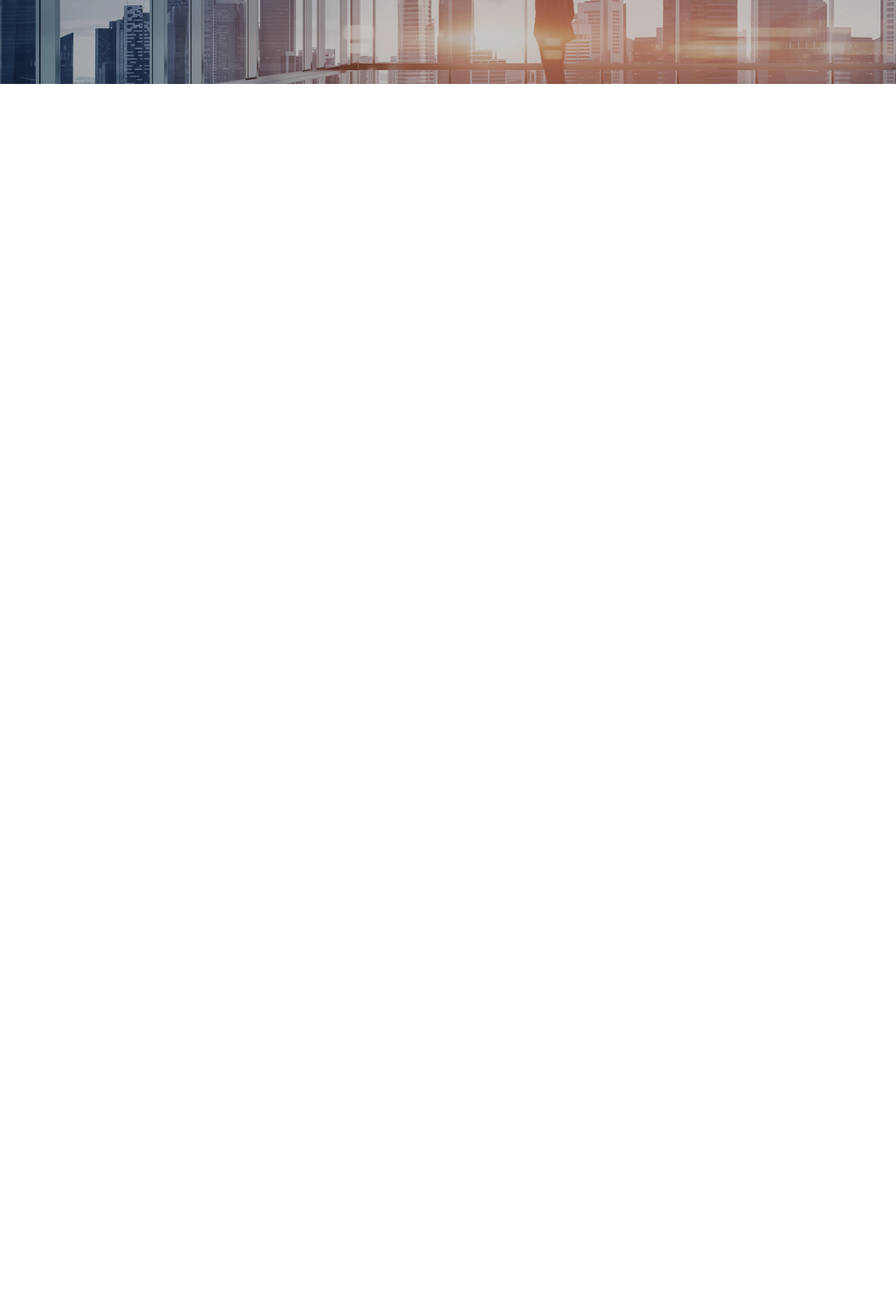
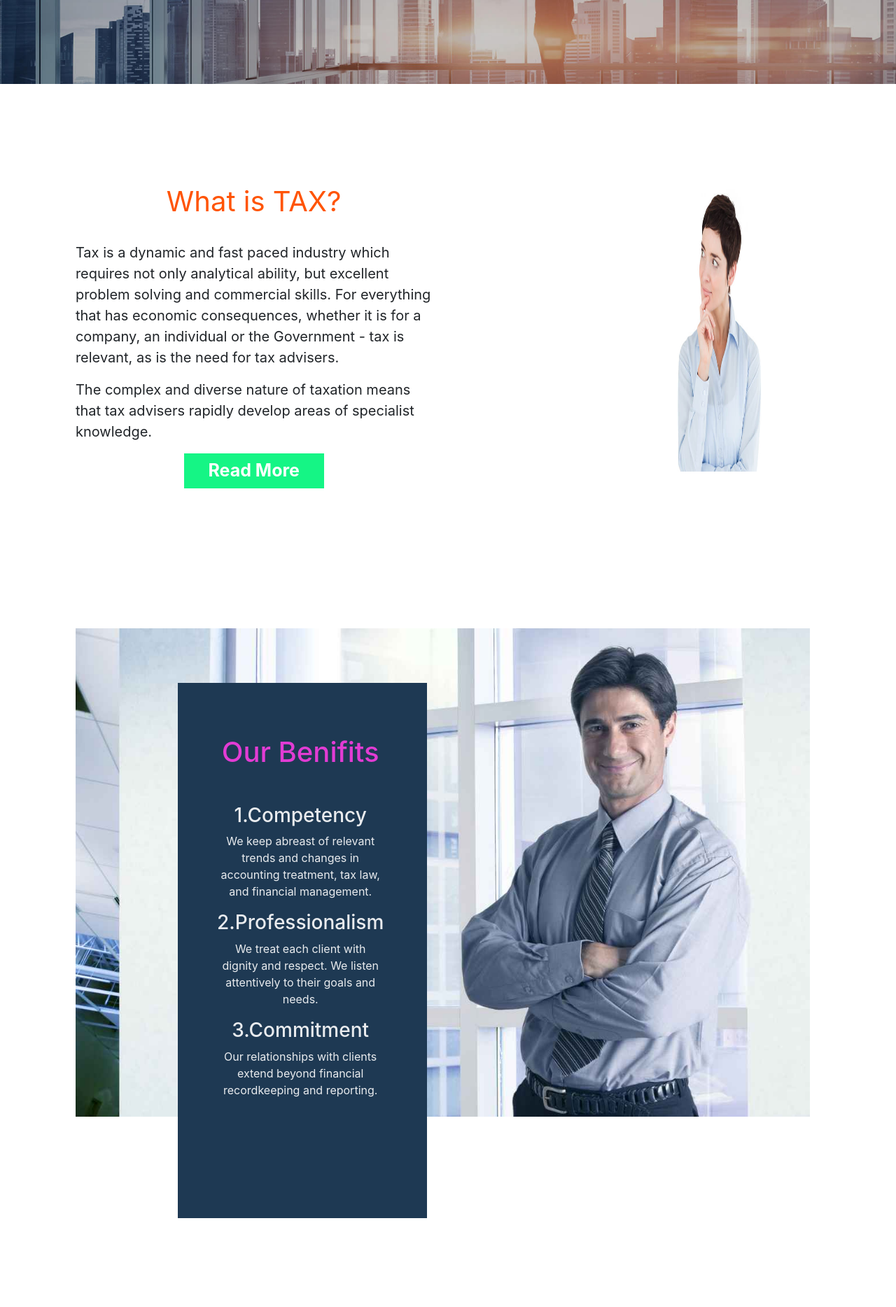
Before and after one commit to parinitha25/tax-and-Financial-consultancy, a React (Create React App) app: page /about in a window 1280 px wide. Shown: the part 280-2148 px from the top of the page at 70% size. Before the commit the page ends 800 px from the top, so only its background shows below. Built offline with nearby package versions, Linux system fonts and the light colour scheme.

Commit message:
authorization

```diff
--- a/src/Components/About.js
+++ b/src/Components/About.js
@@ -14,7 +14,7 @@ class About extends Component {
               <div className='aboutname'><i>About Us</i></div>
             </div>
           </div>
-          {/* <div className="row">
+          <div className="row1">
             <div className="col-xs-1 col-sm-1 col-md-1 col-lg-1"></div>
             <div className="col-xs-5 col-sm-5 col-md-5 col-lg-5">
               <p className="taxs">What is TAX?</p><br/>
@@ -27,11 +27,11 @@ class About extends Component {
             </div>
             <div className="col-xs-1 col-sm-1 col-md-1 col-lg-1"></div>
           </div>
-          <div className="row">
+           <div className="row1">
               <div className="col-xs-1 col-sm-1 col-md-1 col-lg-1"></div>
               <div className="col-xs-10 col-sm-10 col-md-10 col-lg-10 ">
                 <img  src={require('../images/benifitsa.jpg')} alt="Card" className="bimg" />
-          <div className="row">
+          <div className="row1">
               <div className="col-xs-1 col-sm-1 col-md-1 col-lg-1"></div>
               <div className="col-xs-5 col-sm-5 col-md-5 col-lg-5">
               <div className="box bg-cello aboutt benifit">
@@ -49,7 +49,7 @@ class About extends Component {
               </div>
               <div className="col-xs-1 col-sm-1 col-md-1 col-lg-1"></div>
           </div>
-         <div className="row">
+         <div className="row1">
           <div className="col-xs-1 col-sm-1 col-md-1 col-lg-1"></div>
           <div className="col-xs-10 col-sm-10 col-md-10 col-lg-10 backgroundw">
           <p className="paragraph"><i>Why US?</i></p><br/>
@@ -64,7 +64,7 @@ class About extends Component {
           </div>
           <div className="col-xs-1 col-sm-1 col-md-1 col-lg-1"></div>
         </div>
-        <div className="row">
+         <div className="row1">
             <div className="col-xs-1 col-sm-1 col-md-1 col-lg-1"></div>
             <div className="col-xs-10 col-sm-10 col-md-10 col-lg-10">
               <h1 className="teamc"><i>Our Team</i></h1>
@@ -133,11 +133,11 @@ class About extends Component {
             <div className="col-xs-1 col-sm-1 col-md-1 col-lg-1"></div>
           </div>
         </div>
-        <div className="row backendp">
+         <div className="row1 backendp">
           <div className="col-xs-1 col-sm-1 col-md-1 col-lg-1"></div>
           <div className="col-xs-10 col-sm-10 col-md-10 col-lg-10">
             <p className="peoplep"><i>“What People Say”</i></p>
-        <div className="row">
+        <div className="row1">
           <div className="col-xs-1 col-sm-1 col-md-1 col-lg-1"></div>
           <div className="col-xs-5 col-sm-5 col-md-5 col-lg-5">
             <div className="peoplep1">
@@ -178,9 +178,9 @@ class About extends Component {
             <div className="col-xs-1 col-sm-1 col-md-1 col-lg-1"></div>
         </div>
           <div className="col-xs-1 col-sm-1 col-md-1 col-lg-1"></div>
-          </div> */}
+          </div>
       {/* <Footer/> */}
-      {/* </div>   */}
+      </div>
       </div>
     );
   }
--- a/src/Components/CSS/Home.css
+++ b/src/Components/CSS/Home.css
@@ -114,10 +114,11 @@ select{
 }
 .aboutt{
   position: relative;
-  margin-top: -170%;
+  margin-top: -135%;
   color: rgba(255, 255, 255, 0.9);
   background-color: #1e3953;
   padding: 75px 60px 155px 54px;
+  margin-left: 14%;
 }
 .tbutton{
   margin-left: -300px;
@@ -175,12 +176,7 @@ select{
   margin-top: 30px;
 }
 
-.karthi{
-  display: inline-block;
-  width:100%;
-  margin: 0;
-  padding: 0;
-}
+
 .row1{
   display: flex;
     flex-wrap: wrap;
--- a/src/Components/Home.js
+++ b/src/Components/Home.js
@@ -32,7 +32,7 @@ class Home extends Component {
         <div className="row1">
         <div className="col-xs-1 col-sm-1 col-md-1 col-lg-1 "></div>
             <div className="col-xs-10 col-sm-10 col-md-10 col-lg-10 " >
-                <MDBCarousel className="karthi"
+                <MDBCarousel
                   activeItem={1}
                   length={2}
                   showControls={true}
@@ -93,7 +93,7 @@ class Home extends Component {
               <div className="about"></div>
               <div className="row1">
               <div className="col-xs-6 col-sm-6 col-md-6 col-lg-6"></div>
-              <div className="col-xs-4 col-sm-4 col-md-4 col-lg-4">
+              <div className="col-xs-5 col-sm-5 col-md-5 col-lg-5">
                 <div className="box bg-cello aboutt">
                   <span className="aboutus"><i>About Us</i></span>
                     <p className="aboutp1">We are dedicated to providing professional service with the highest degree of honesty and integrity, and strive to add value to our tax and consulting services.</p>
@@ -105,7 +105,7 @@ class Home extends Component {
                   <a href='./appt'><input type="submit" value="MAKE AN APPOINTMENT >" className="aptb"></input></a>
                 </div>
                 </div>
-                <div className="col-xs-2 col-sm-2 col-md-2 col-lg-2"></div>
+                <div className="col-xs-1 col-sm-1 col-md-1 col-lg-1"></div>
              </div>
             </div>
           </div>
```
